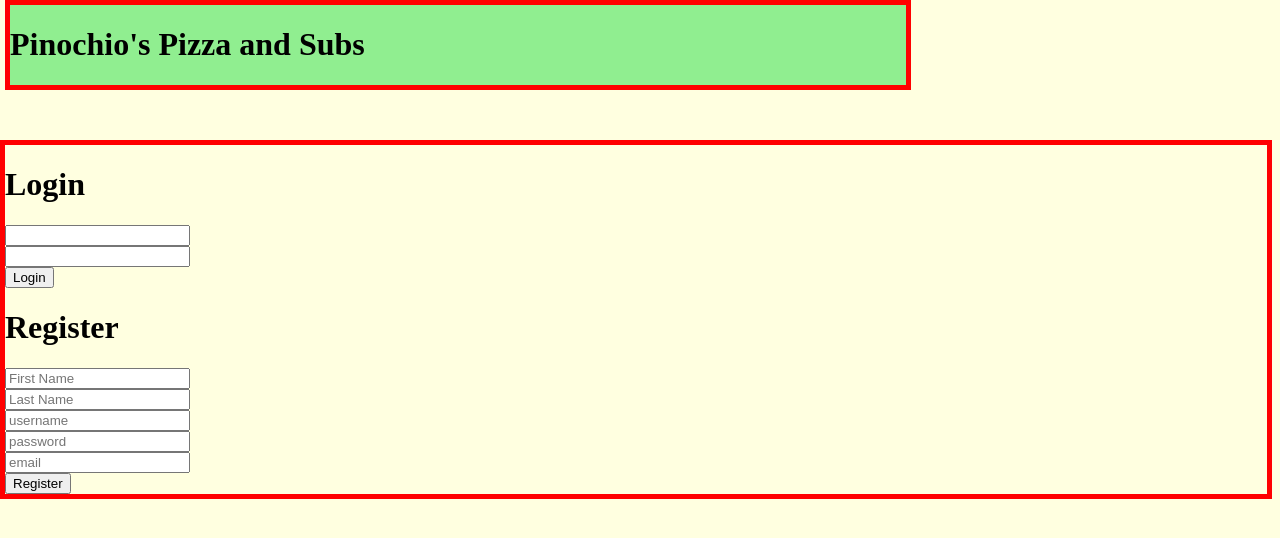
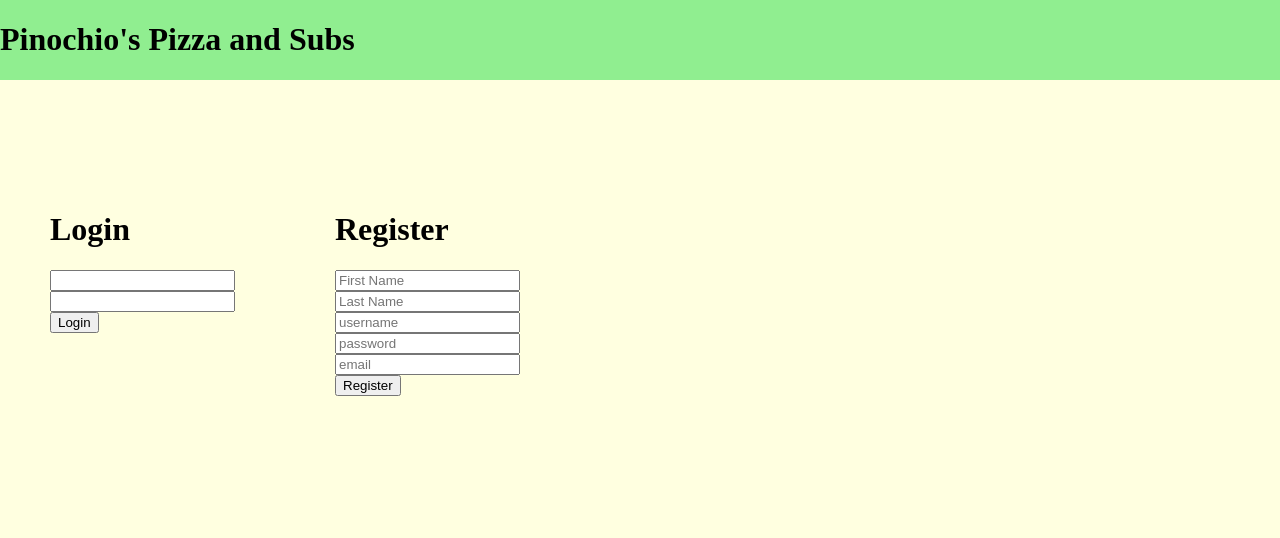
Before and after one commit to darshilthakore/pizza, a Django app: page / in a window 1280 px wide. Shown: the top 538 px of the page. Run offline with Django 3.2, Linux system fonts and the light colour scheme.

Commit message:
changed login page style

```diff
--- a/orders/static/orders/style.css
+++ b/orders/static/orders/style.css
@@ -2,6 +2,10 @@
 	float: left;
 	padding: 10px;
 	width: 170px;
+}
+.logincolumn {
+	float: left;
+	padding: 50px;
 }
 .row {
 	content: "";
@@ -78,3 +82,14 @@ body {
 	border-color: red;
 	border-collapse: collapse;
 }
+
+
+#loginheader {
+	background-color: lightgreen;
+	width: 100%;
+	border: none;
+}
+
+#loginbody {
+	border: none;
+}
--- a/orders/templates/orders/login.html
+++ b/orders/templates/orders/login.html
@@ -5,11 +5,12 @@
 		<title>Login Page</title>
 		<link rel="stylesheet" type="text/css" href="{% static 'orders/style.css' %}">
 	</head>
-	<body>
-		<header>
+	<body id="loginbody">
+		<header id="loginheader">
 			<h1>Pinochio's Pizza and Subs</h1>
 		</header>
 		<div class="row">
+			<div class="logincolumn">
 				<h1>Login</h1>
 				{% if message %}
 					<div>
@@ -24,8 +25,7 @@
 
 				</form>
 			</div>
-
-		<div class="row">
+			<div class="logincolumn">
 				<h1>Register</h1>
 				<form action="{% url 'register' %}" method="post">
 					{% csrf_token %}
@@ -38,5 +38,7 @@
 				</form>
 
 			</div>
+
+		</div>
 	</body>
 </html>
```
Lines whose indentation alone changed are shown as unchanged.
